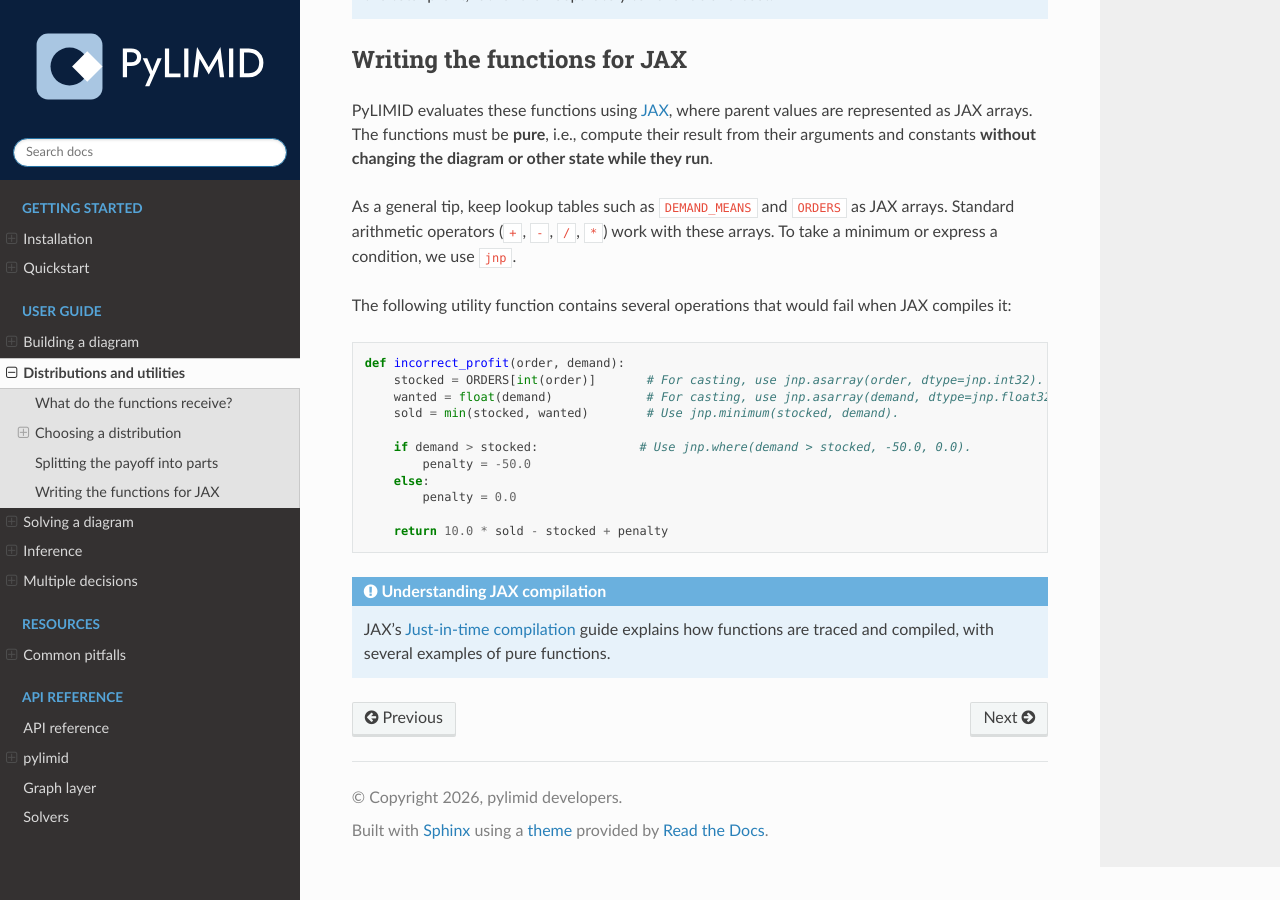
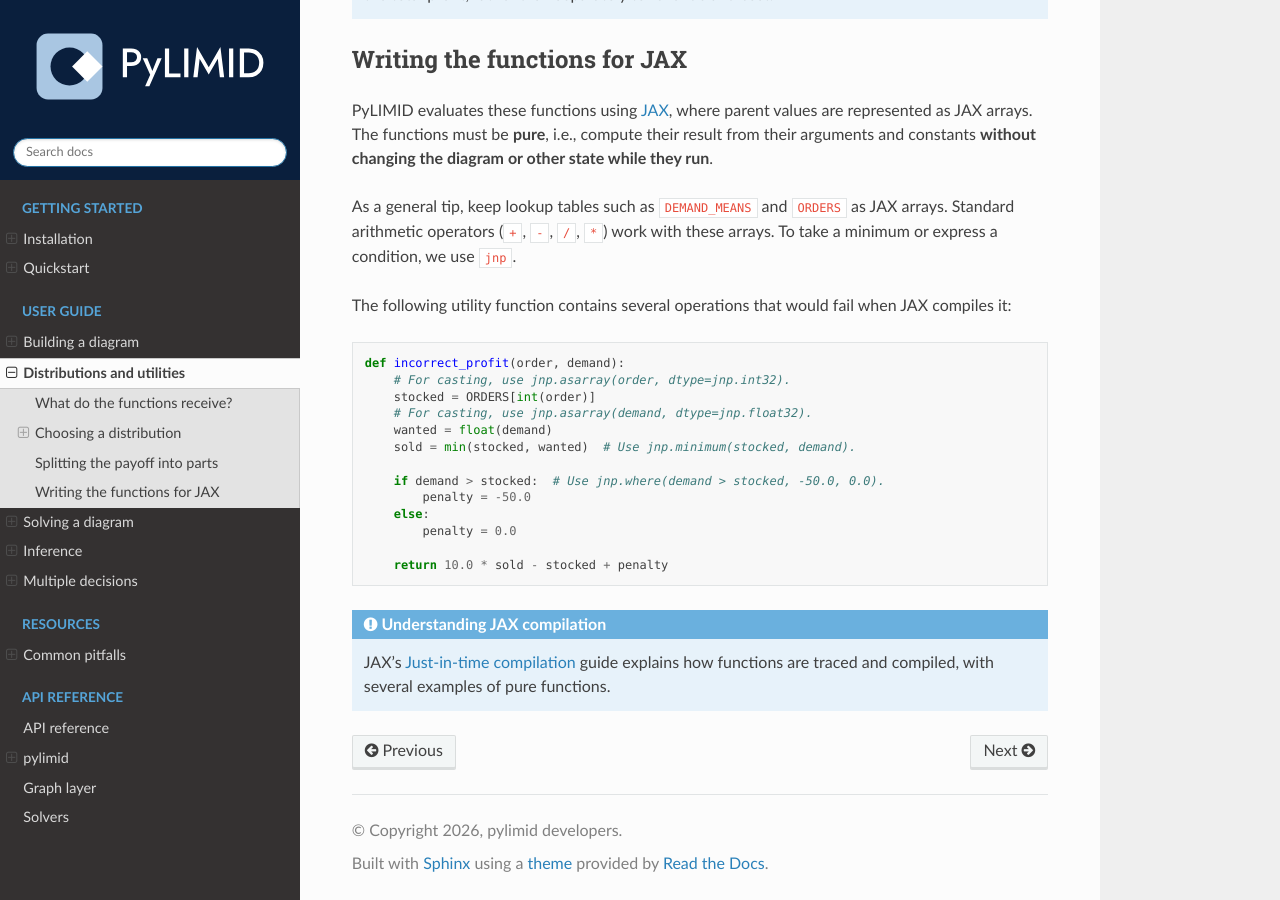
Before and after one commit to cynosural-ai/pylimid, a Sphinx documentation site: the page built from docs/user_guide/distributions_and_utilities.md, in a window 1280 px wide and 900 px high, scrolled down 4119 px. Built offline with Sphinx 7.4.7 and the Read the Docs theme 3.1.0, drawn with Linux system fonts in a browser that asks for light colours.

Commit message:
fix docs

````diff
--- a/docs/user_guide/distributions_and_utilities.md
+++ b/docs/user_guide/distributions_and_utilities.md
@@ -163,11 +163,13 @@ The following utility function contains several operations that would fail when
 
 ```python
 def incorrect_profit(order, demand):
-    stocked = ORDERS[int(order)]       # For casting, use jnp.asarray(order, dtype=jnp.int32).
-    wanted = float(demand)             # For casting, use jnp.asarray(demand, dtype=jnp.float32).
-    sold = min(stocked, wanted)        # Use jnp.minimum(stocked, demand).
+    # For casting, use jnp.asarray(order, dtype=jnp.int32).
+    stocked = ORDERS[int(order)]
+    # For casting, use jnp.asarray(demand, dtype=jnp.float32).
+    wanted = float(demand)
+    sold = min(stocked, wanted)  # Use jnp.minimum(stocked, demand).
 
-    if demand > stocked:              # Use jnp.where(demand > stocked, -50.0, 0.0).
+    if demand > stocked:  # Use jnp.where(demand > stocked, -50.0, 0.0).
         penalty = -50.0
     else:
         penalty = 0.0
````
Also changed, not shown: README.md (+4 -4 lines).
